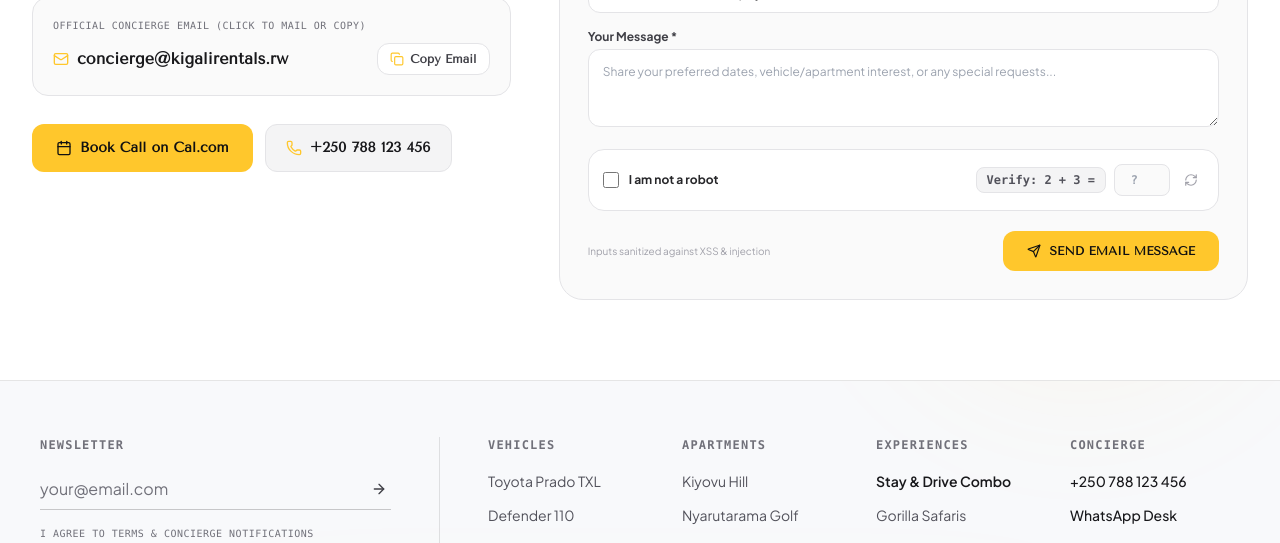
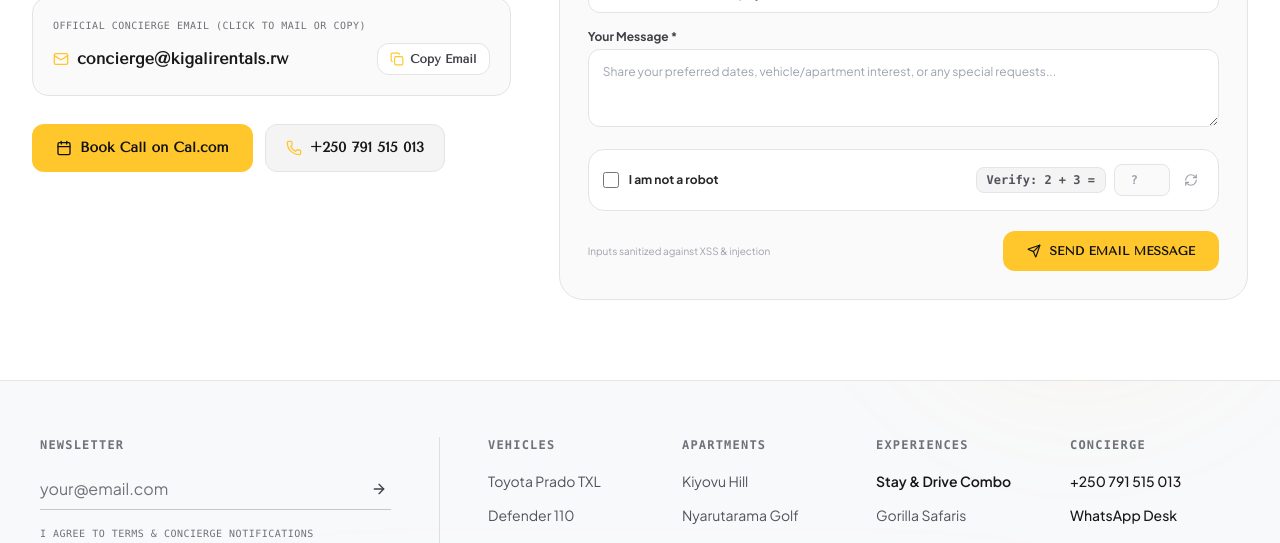
Before and after one commit to Backup-Labs/Kigali-rentals, a Next.js app: page / in a window 1280 px wide. Shown: the part 6320-6863 px from the top of the page. Built offline with nearby package versions, Linux system fonts and the light colour scheme; no server answers; the database is empty.

Commit message:
whatsapp number configurations

```diff
--- a/src/app/listings/[id]/page.tsx
+++ b/src/app/listings/[id]/page.tsx
@@ -5,6 +5,7 @@ import Link from 'next/link';
 import Image from 'next/image';
 import { useRouter } from 'next/navigation';
 import { useRental } from '@/lib/rentalContext';
+import { getWhatsAppUrl, WHATSAPP_RAW_NUMBER, WHATSAPP_DISPLAY_NUMBER } from '@/lib/constants';
 import {
   Star,
   MapPin,
@@ -152,13 +153,13 @@ export default function ListingDetailPage({ params }: PageProps) {
           </div>
 
           <a
-            href="https://wa.me/250788123456"
+            href={getWhatsAppUrl()}
             target="_blank"
             rel="noopener noreferrer"
             className="flex items-center gap-2 bg-[#FFC72C]/20 hover:bg-[#FFC72C]/30 text-zinc-800 dark:text-zinc-200 px-3 py-1 rounded-full border border-[#FFC72C]/30 font-mono text-[11px] transition-colors"
           >
             <span className="w-2 h-2 rounded-full bg-[#FFC72C] animate-pulse" />
-            <span>Concierge Online • Call / WhatsApp: +250 788 123 456</span>
+            <span>Concierge Online • Call / WhatsApp: {WHATSAPP_DISPLAY_NUMBER}</span>
           </a>
         </div>
       </div>
@@ -649,8 +650,8 @@ Dates: ${startDate} to ${endDate} (${daysCount} ${isCar ? 'days' : 'nights'})
 Guests: ${guestsCount} ${guestsCount === 1 ? 'person' : 'people'}
 Estimated total: ${formatPrice(grandTotal)}
 Is this available?`;
-                const whatsappUrl = `https://wa.me/250788123456?text=${encodeURIComponent(whatsappMessage)}`;
-                const phoneUrl = `tel:+250788123456`;
+                const whatsappUrl = getWhatsAppUrl(whatsappMessage);
+                const phoneUrl = `tel:+${WHATSAPP_RAW_NUMBER}`;
 
                 return (
                   <div className="space-y-2.5">
@@ -671,7 +672,7 @@ Is this available?`;
                       className="w-full skeu-btn-teal !text-[#111111] py-3 px-6 rounded-2xl font-tenor font-extrabold text-sm tracking-tight flex items-center justify-center gap-2 transition-all"
                     >
                       <Phone className="w-4 h-4 shrink-0" />
-                      <span>Call Concierge (+250 788 123 456)</span>
+                      <span>Call Concierge ({WHATSAPP_DISPLAY_NUMBER})</span>
                     </a>
 
                     <div className="pt-3 border-t border-black/5 dark:border-white/10 text-center space-y-1">
--- a/src/app/page.tsx
+++ b/src/app/page.tsx
@@ -4,6 +4,7 @@ import React, { useState, useMemo, useEffect, useRef } from 'react';
 import Link from 'next/link';
 import Image from 'next/image';
 import { useRental } from '@/lib/rentalContext';
+import { getWhatsAppUrl } from '@/lib/constants';
 import ListingCard from '@/components/ListingCard';
 import { KIGALI_NEIGHBORHOODS } from '@/lib/mockData';
 import DatePicker from '@/components/ui/DatePicker';
@@ -594,7 +595,7 @@ export default function HomePage() {
 
         {/* Real WhatsApp Button on Bottom Right of Hero Section */}
         <a
-          href="https://wa.me/250788123456?text=Hello%20Kigali%20Rentals,%20I%20would%20like%20to%20inquire%20about%20a%20vehicle%20or%20apartment%20in%20Kigali."
+          href={getWhatsAppUrl("Hello Kigali Rentals, I would like to inquire about a vehicle or apartment in Kigali.")}
           target="_blank"
           rel="noopener noreferrer"
           aria-label="Chat on WhatsApp"
@@ -1218,7 +1219,7 @@ export default function HomePage() {
                 View Combos
               </button>
               <a
-                href="https://wa.me/250788123456?text=Hello%20Kigali%20Rentals,%20I%20am%20inquiring%20about%20the%20Stay%20%26%20Drive%20Combo%20package."
+                href={getWhatsAppUrl("Hello Kigali Rentals, I am inquiring about the Stay & Drive Combo package.")}
                 target="_blank"
                 rel="noopener noreferrer"
                 className="px-4 py-2.5 rounded-xl skeu-btn-frosted !text-[#FFC72C] font-tenor font-semibold text-xs flex items-center gap-1.5"
--- a/src/components/Footer.tsx
+++ b/src/components/Footer.tsx
@@ -22,6 +22,7 @@ import {
   AlertCircle,
 } from 'lucide-react';
 import { sanitizePlainText, sanitizeEmail, isValidEmail } from '@/lib/sanitize';
+import { getWhatsAppUrl, WHATSAPP_RAW_NUMBER, WHATSAPP_DISPLAY_NUMBER } from '@/lib/constants';
 
 const CONCIERGE_EMAIL = 'concierge@kigalirentals.rw';
 const CALCOM_BOOKING_URL = 'https://cal.com/kigali-rentals/30min';
@@ -276,11 +277,11 @@ export default function Footer() {
                 </a>
 
                 <a
-                  href="tel:+250788123456"
+                  href={`tel:+${WHATSAPP_RAW_NUMBER}`}
                   className="h-12 px-5 rounded-xl bg-zinc-100 dark:bg-[#141519] hover:bg-zinc-200 dark:hover:bg-zinc-800 text-zinc-900 dark:text-white border border-zinc-200 dark:border-zinc-800 font-tenor font-bold text-xs sm:text-sm flex items-center justify-center gap-2 transition-all"
                 >
                   <Phone className="w-4 h-4 text-[#FFC72C]" />
-                  <span>+250 788 123 456</span>
+                  <span>{WHATSAPP_DISPLAY_NUMBER}</span>
                 </a>
               </div>
             </div>
@@ -560,7 +561,7 @@ export default function Footer() {
                   <Facebook className="w-4 h-4" />
                 </a>
                 <a
-                  href="https://wa.me/250788123456"
+                  href={getWhatsAppUrl()}
                   target="_blank"
                   rel="noopener noreferrer"
                   className="w-9 h-9 rounded-full border border-black/20 dark:border-white/30 hover:border-[#FFC72C] text-zinc-700 dark:text-white hover:text-[#FFC72C] hover:bg-[#FFC72C]/10 flex items-center justify-center transition-all duration-300 hover:-translate-y-1"
@@ -731,15 +732,15 @@ export default function Footer() {
                 <ul className="space-y-2.5 text-xs sm:text-sm text-zinc-600 dark:text-white/85 font-sans">
                   <li>
                     <a
-                      href="tel:+250788123456"
+                      href={`tel:+${WHATSAPP_RAW_NUMBER}`}
                       className="hover:text-[#FFC72C] hover:translate-x-1 inline-block transition-all duration-200 py-0.5 font-medium text-zinc-900 dark:text-white"
                     >
-                      +250 788 123 456
+                      {WHATSAPP_DISPLAY_NUMBER}
                     </a>
                   </li>
                   <li>
                     <a
-                      href="https://wa.me/250788123456"
+                      href={getWhatsAppUrl()}
                       target="_blank"
                       rel="noopener noreferrer"
                       className="hover:text-[#FFC72C] hover:translate-x-1 inline-block transition-all duration-200 py-0.5 text-zinc-900 dark:text-white font-medium"
--- a/src/components/MobileBottomNav.tsx
+++ b/src/components/MobileBottomNav.tsx
@@ -14,7 +14,7 @@ export default function MobileBottomNav() {
     { label: 'Vehicles', href: '/#vehicles', id: 'vehicles', icon: Car, isExternal: false },
     { label: 'Apartments', href: '/#apartments', id: 'apartments', icon: Home, isExternal: false },
     { label: 'About', href: '/#about', id: 'about', icon: Sparkles, isExternal: false },
-    { label: 'Book Call', href: 'tel:+250788123456', id: 'call', icon: Phone, isExternal: true },
+    { label: 'Book Call', href: 'https://cal.com/kigali-rentals/30min', id: 'call', icon: Phone, isExternal: true },
   ];
 
   useEffect(() => {
--- a/src/components/SocialFlyerModal.tsx
+++ b/src/components/SocialFlyerModal.tsx
@@ -4,6 +4,7 @@ import React, { useState, useEffect, useRef, useCallback } from 'react';
 import { createPortal } from 'react-dom';
 import { Listing } from '@/lib/types';
 import { USD_TO_RWF_RATE } from '@/lib/mockData';
+import { WHATSAPP_DISPLAY_NUMBER } from '@/lib/constants';
 import {
   X,
   Download,
@@ -66,7 +67,7 @@ export default function SocialFlyerModal({
   const [showCollage, setShowCollage] = useState<boolean>(true);
   const [priceMode, setPriceMode] = useState<PriceDisplayMode>('usd');
   const [badgeText, setBadgeText] = useState<string>('NEW LISTING - KIGALI');
-  const [contactPhone, setContactPhone] = useState<string>('+250 788 123 456');
+  const [contactPhone, setContactPhone] = useState<string>(WHATSAPP_DISPLAY_NUMBER);
   const [websiteUrl, setWebsiteUrl] = useState<string>('kigalirentals.rw');
   const [ctaText, setCtaText] = useState<string>('Book Instant Stay or Chauffeur');
   const [isRendering, setIsRendering] = useState<boolean>(false);
--- /dev/null
+++ b/src/lib/constants.ts
@@ -0,0 +1,22 @@
+/**
+ * Application Constants & Configuration
+ * Loaded dynamically from environment variables without hardcoded fallbacks
+ */
+
+export const WHATSAPP_RAW_NUMBER =
+  (process.env.NEXT_PUBLIC_WHATSAPP_NUMBER || '250791515013').replace(/[^0-9]/g, '');
+
+export const WHATSAPP_DISPLAY_NUMBER =
+  process.env.NEXT_PUBLIC_WHATSAPP_DISPLAY_NUMBER ||
+  (WHATSAPP_RAW_NUMBER.length >= 12
+    ? `+${WHATSAPP_RAW_NUMBER.slice(0, 3)} ${WHATSAPP_RAW_NUMBER.slice(3, 6)} ${WHATSAPP_RAW_NUMBER.slice(6, 9)} ${WHATSAPP_RAW_NUMBER.slice(9)}`
+    : `+${WHATSAPP_RAW_NUMBER}`);
+
+/**
+ * Builds a direct wa.me link with optional pre-filled inquiry text
+ */
+export function getWhatsAppUrl(message?: string): string {
+  const base = `https://wa.me/${WHATSAPP_RAW_NUMBER}`;
+  if (!message) return base;
+  return `${base}?text=${encodeURIComponent(message)}`;
+}
```
